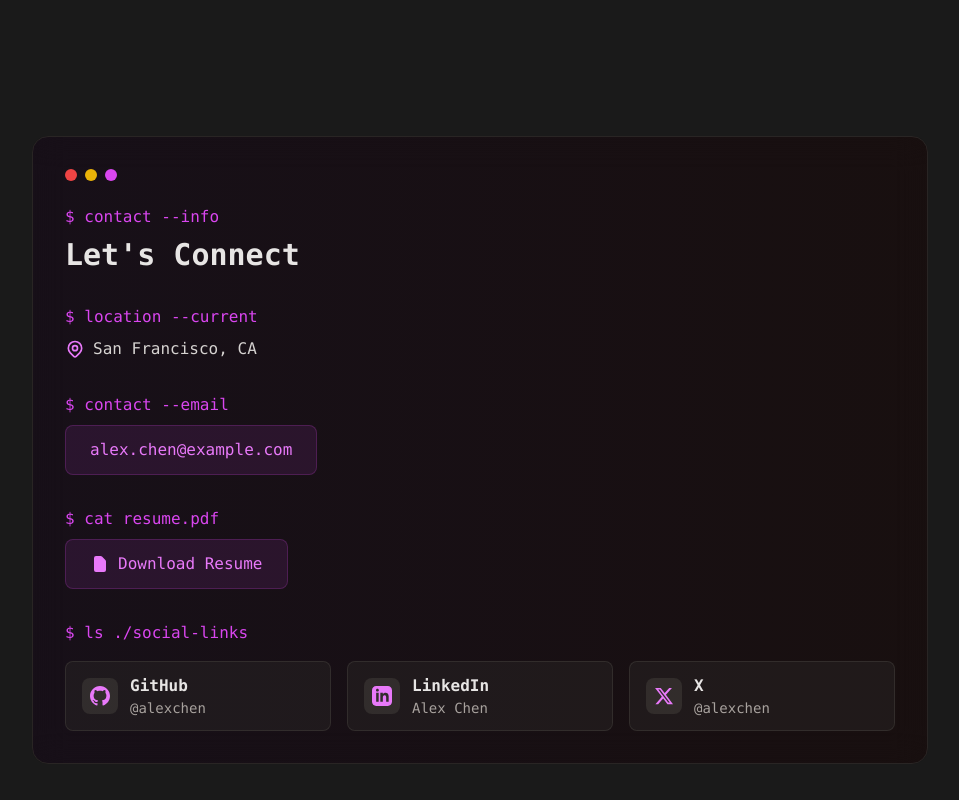
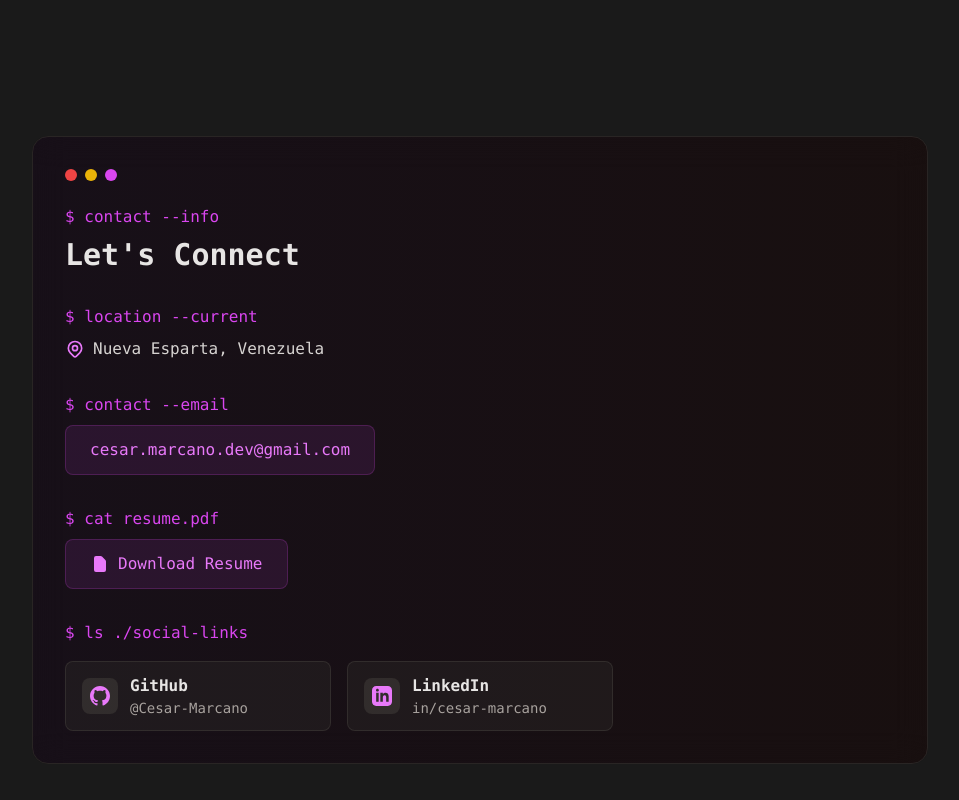
Before and after one commit to Cesar-Marcano/portfolio, a Next.js app: page / in a window 1280 px wide. Shown: the part 2630-3430 px from the top of the page, without its empty margins (160-1119 px from the left). Built offline with nearby package versions, Linux system fonts and the light colour scheme.

Commit message:
feat: update contact info

```diff
--- a/app/components/ContactSection.tsx
+++ b/app/components/ContactSection.tsx
@@ -4,7 +4,7 @@ import { motion } from 'framer-motion';
 
 export default function ContactSection() {
 	return (
-		<section className="py-20 px-4">
+		<section id="contact" className="py-20 px-4">
 			<div className="max-w-4xl mx-auto">
 				<motion.div
 					initial={{ opacity: 0 }}
@@ -33,19 +33,19 @@ export default function ContactSection() {
 									/>
 									<path strokeLinecap="round" strokeLinejoin="round" strokeWidth={2} d="M15 11a3 3 0 11-6 0 3 3 0 016 0z" />
 								</svg>
-								<span>San Francisco, CA</span>
+								<span>Nueva Esparta, Venezuela</span>
 							</div>
 							<p className="text-fuchsia-500 mt-8 mb-2">$ contact --email</p>
 							<motion.a
-								href="mailto:alex.chen@example.com"
+								href="mailto:cesar.marcano.dev@gmail.com?subject=Hello,%20Cesar!%20...&body=Write%20more%20details%20here."
 								whileHover={{ scale: 1.02 }}
 								className="inline-block px-6 py-3 bg-fuchsia-500/10 text-fuchsia-400 rounded-lg border border-fuchsia-500/20 hover:bg-fuchsia-500/20 transition-colors"
 							>
-								alex.chen@example.com
+								cesar.marcano.dev@gmail.com
 							</motion.a>
 							<p className="text-fuchsia-500 mt-8 mb-2">$ cat resume.pdf</p>
 							<motion.a
-								href="/path-to-resume.pdf"
+								href="/resume.pdf"
 								target="_blank"
 								rel="noopener noreferrer"
 								whileHover={{ scale: 1.02 }}
@@ -59,7 +59,7 @@ export default function ContactSection() {
 							<p className="text-fuchsia-500 mt-8 mb-4">$ ls ./social-links</p>
 							<div className="grid grid-cols-1 sm:grid-cols-2 lg:grid-cols-3 gap-4">
 								<motion.a
-									href="#"
+									href="https://github.com/Cesar-Marcano"
 									whileHover={{ scale: 1.05 }}
 									className="flex items-center gap-3 px-4 py-3 bg-stone-800/50 rounded-lg hover:bg-stone-700/50 transition-colors border border-stone-700/50 group"
 								>
@@ -70,11 +70,11 @@ export default function ContactSection() {
 									</div>
 									<div>
 										<p className="font-semibold text-stone-200">GitHub</p>
-										<p className="text-sm text-stone-400">@alexchen</p>
+										<p className="text-sm text-stone-400">@Cesar-Marcano</p>
 									</div>
 								</motion.a>
 								<motion.a
-									href="#"
+									href="https://linkedin.com/in/cesar-marcano"
 									whileHover={{ scale: 1.05 }}
 									className="flex items-center gap-3 px-4 py-3 bg-stone-800/50 rounded-lg hover:bg-stone-700/50 transition-colors border border-stone-700/50 group"
 								>
@@ -85,22 +85,7 @@ export default function ContactSection() {
 									</div>
 									<div>
 										<p className="font-semibold text-stone-200">LinkedIn</p>
-										<p className="text-sm text-stone-400">Alex Chen</p>
-									</div>
-								</motion.a>
-								<motion.a
-									href="#"
-									whileHover={{ scale: 1.05 }}
-									className="flex items-center gap-3 px-4 py-3 bg-stone-800/50 rounded-lg hover:bg-stone-700/50 transition-colors border border-stone-700/50 group"
-								>
-									<div className="p-2 bg-stone-700/50 rounded-lg group-hover:bg-stone-600/50 transition-colors">
-										<svg className="w-5 h-5 text-fuchsia-400" fill="currentColor" viewBox="0 0 24 24">
-											<path d="M18.244 2.25h3.308l-7.227 8.26 8.502 11.24H16.17l-5.214-6.817L4.99 21.75H1.68l7.73-8.835L1.254 2.25H8.08l4.713 6.231zm-1.161 17.52h1.833L7.084 4.126H5.117z" />
-										</svg>
-									</div>
-									<div>
-										<p className="font-semibold text-stone-200">X</p>
-										<p className="text-sm text-stone-400">@alexchen</p>
+										<p className="text-sm text-stone-400">in/cesar-marcano</p>
 									</div>
 								</motion.a>
 							</div>
```
